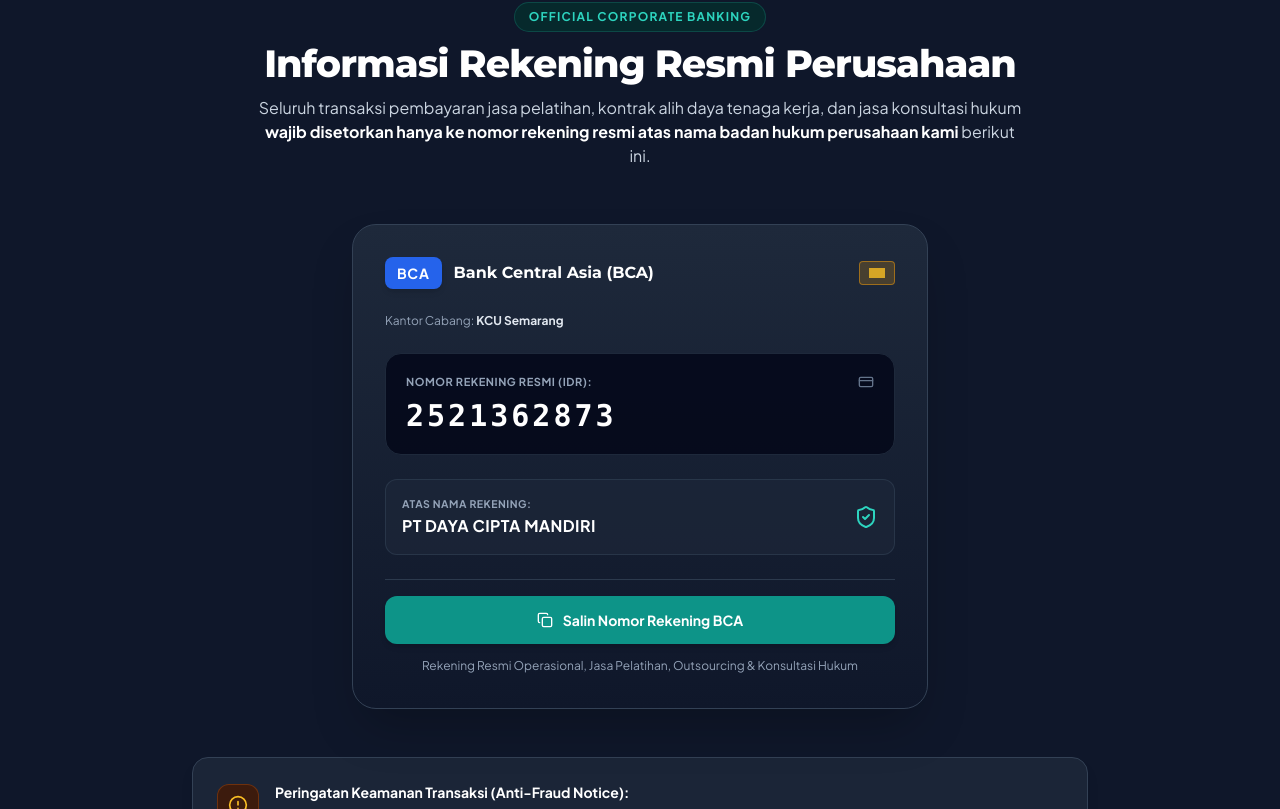
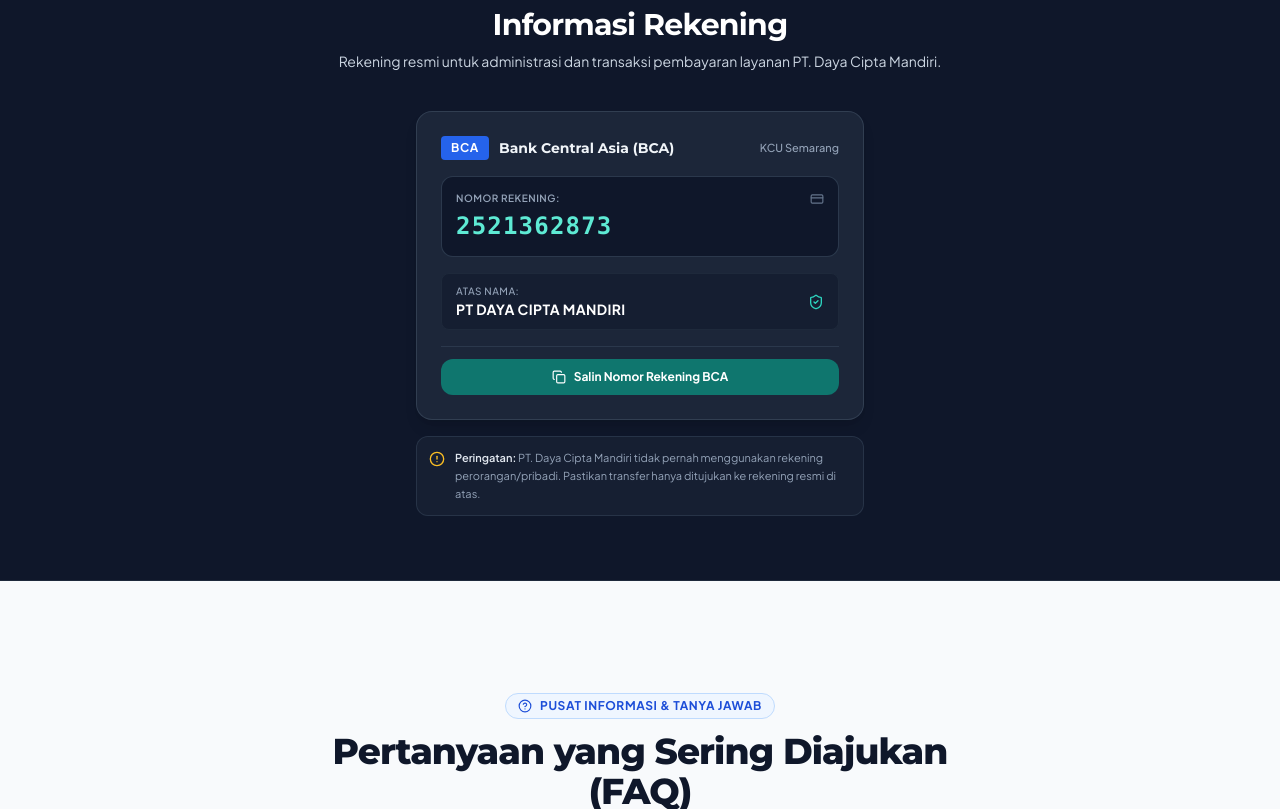
Before and after one commit to astridriyandani99/dc, a React (Vite) app: page / in a window 1280 px wide. Shown: the part 4651-5460 px from the top of the page. Built offline with nearby package versions, Linux system fonts and the light colour scheme.

Commit message:
style: make bank account section proportional, clean, and update title to Informasi Rekening

```diff
--- a/src/components/BankAccounts.jsx
+++ b/src/components/BankAccounts.jsx
@@ -1,5 +1,5 @@
 import React, { useState } from 'react';
-import { Copy, Check, ShieldCheck, AlertCircle, CreditCard, Lock } from 'lucide-react';
+import { Copy, Check, ShieldCheck, AlertCircle, CreditCard } from 'lucide-react';
 import { bankAccounts } from '../data/bankAccounts';
 import { companyProfile } from '../data/companyProfile';
 
@@ -15,117 +15,105 @@
   };
 
   return (
-    <section id="rekening" className="py-20 lg:py-24 bg-slate-900 text-white relative overflow-hidden border-b border-slate-800">
-      <div className="relative max-w-7xl mx-auto px-4 sm:px-6 lg:px-8">
+    <section id="rekening" className="py-14 sm:py-16 bg-slate-900 text-white relative overflow-hidden border-b border-slate-800">
+      <div className="max-w-7xl mx-auto px-4 sm:px-6 lg:px-8">
 
-        {/* Header */}
-        <div className="text-center max-w-3xl mx-auto mb-14">
-          <span className="text-xs font-extrabold uppercase tracking-widest text-teal-400 bg-teal-950/80 px-3.5 py-1.5 rounded-full border border-teal-800/60 inline-block mb-3">
-            Official Corporate Banking
+        {/* Header - Proportional & Clean */}
+        <div className="text-center max-w-2xl mx-auto mb-10">
+          <span className="text-[11px] font-bold uppercase tracking-widest text-teal-400 bg-teal-950/70 px-3 py-1 rounded-full border border-teal-800/50 inline-block mb-2.5">
+            Pembayaran Resmi
           </span>
-          <h2 className="font-display text-3xl sm:text-4xl lg:text-[38px] font-black text-white tracking-tight">
-            Informasi Rekening Resmi Perusahaan
+          <h2 className="font-display text-2xl sm:text-3xl font-bold text-white tracking-tight">
+            Informasi Rekening
           </h2>
-          <p className="mt-3 text-sm sm:text-base text-slate-300 leading-relaxed font-normal">
-            Seluruh transaksi pembayaran jasa pelatihan, kontrak alih daya tenaga kerja, dan jasa konsultasi hukum <strong className="text-white">wajib disetorkan hanya ke nomor rekening resmi atas nama badan hukum perusahaan kami</strong> berikut ini.
+          <p className="mt-2 text-xs sm:text-sm text-slate-300 leading-relaxed font-normal">
+            Rekening resmi untuk administrasi dan transaksi pembayaran layanan {companyProfile.name}.
           </p>
         </div>
 
-        {/* Bank Cards Container - Centered for single account */}
-        <div className={bankAccounts.length === 1 ? "max-w-xl mx-auto mb-12" : "grid grid-cols-1 md:grid-cols-2 lg:grid-cols-4 gap-6 mb-12"}>
+        {/* Bank Card - Compact & Proportional */}
+        <div className="max-w-md mx-auto">
           {bankAccounts.map((bank) => {
             const isCopied = copiedId === bank.id;
             return (
               <div
                 key={bank.id}
-                className="rounded-3xl p-7 sm:p-8 bg-gradient-to-b from-slate-800 to-slate-900 border border-slate-700 hover:border-slate-500 shadow-2xl flex flex-col justify-between relative group transition-all duration-200"
+                className="rounded-2xl p-5 sm:p-6 bg-slate-800/90 border border-slate-700/90 shadow-lg flex flex-col justify-between"
               >
                 <div>
                   {/* Card Header */}
-                  <div className="flex items-center justify-between mb-6">
-                    <div className="flex items-center space-x-3">
-                      <span className="text-sm font-black tracking-wider px-3 py-1.5 rounded-lg bg-blue-600 text-white shadow-md">
+                  <div className="flex items-center justify-between mb-4">
+                    <div className="flex items-center space-x-2.5">
+                      <span className="text-xs font-black tracking-wider px-2.5 py-1 rounded bg-blue-600 text-white shadow-xs">
                         {bank.shortName}
                       </span>
-                      <span className="font-display text-base font-bold text-white">
+                      <span className="font-display text-sm font-bold text-slate-100">
                         {bank.bankName}
                       </span>
                     </div>
-                    <div className="w-9 h-6 rounded bg-amber-500/20 border border-amber-500/50 flex items-center justify-center">
-                      <div className="w-4 h-2.5 rounded-xs bg-amber-400/80"></div>
-                    </div>
+                    <span className="text-[11px] text-slate-400 font-medium">
+                      {bank.branch}
+                    </span>
                   </div>
 
-                  <p className="text-xs text-slate-400 mb-6">
-                    Kantor Cabang: <strong className="text-slate-200">{bank.branch}</strong>
-                  </p>
-
                   {/* Account Number Box */}
-                  <div className="bg-slate-950/80 rounded-2xl p-5 border border-slate-800 mb-6">
-                    <div className="text-[11px] text-slate-400 font-bold uppercase tracking-wider mb-2 flex items-center justify-between">
-                      <span>Nomor Rekening Resmi ({bank.currency}):</span>
-                      <CreditCard className="w-4 h-4 text-slate-500" />
+                  <div className="bg-slate-900/90 rounded-xl p-3.5 border border-slate-700/80 mb-4">
+                    <div className="text-[10px] text-slate-400 font-semibold uppercase tracking-wider mb-1 flex items-center justify-between">
+                      <span>Nomor Rekening:</span>
+                      <CreditCard className="w-3.5 h-3.5 text-slate-500" />
                     </div>
-                    <div className="font-mono text-2xl sm:text-3xl font-black text-white tracking-widest text-teal-300">
+                    <div className="font-mono text-xl sm:text-2xl font-bold text-teal-300 tracking-wider">
                       {bank.accountNumber}
                     </div>
                   </div>
 
                   {/* Beneficiary */}
-                  <div className="mb-6 p-4 rounded-xl bg-slate-800/60 border border-slate-700/60 flex items-center justify-between">
+                  <div className="mb-4 px-3.5 py-2.5 rounded-lg bg-slate-900/50 border border-slate-800 flex items-center justify-between">
                     <div>
-                      <span className="text-[10.5px] text-slate-400 font-bold uppercase tracking-wider block">
-                        Atas Nama Rekening:
+                      <span className="text-[10px] text-slate-400 font-medium uppercase tracking-wider block">
+                        Atas Nama:
                       </span>
-                      <span className="text-sm sm:text-base font-black text-white uppercase tracking-wide block mt-0.5">
+                      <span className="text-xs sm:text-sm font-bold text-white uppercase tracking-wide block">
                         {bank.accountName}
                       </span>
                     </div>
-                    <ShieldCheck className="w-6 h-6 text-teal-400 flex-shrink-0" />
+                    <ShieldCheck className="w-4 h-4 text-teal-400 flex-shrink-0" />
                   </div>
                 </div>
 
                 {/* Copy Button */}
-                <div className="pt-4 border-t border-slate-700/80">
+                <div className="pt-3 border-t border-slate-700/70">
                   <button
                     onClick={() => handleCopy(bank.accountNumber, bank.id)}
-                    className={`w-full py-3.5 px-4 rounded-xl text-sm font-bold flex items-center justify-center space-x-2.5 transition-all shadow-md ${
+                    className={`w-full py-2.5 px-4 rounded-xl text-xs font-bold flex items-center justify-center space-x-2 transition-all ${
                       isCopied
-                        ? 'bg-emerald-600 text-white'
-                        : 'bg-teal-600 hover:bg-teal-500 text-white'
+                        ? 'bg-emerald-600 text-white shadow-sm'
+                        : 'bg-teal-700 hover:bg-teal-600 text-white shadow-xs'
                     }`}
                   >
                     {isCopied ? (
                       <>
-                        <Check className="w-5 h-5 text-white animate-bounce" />
-                        <span>Nomor Rekening Tersalin ke Clipboard!</span>
+                        <Check className="w-3.5 h-3.5 text-white animate-bounce" />
+                        <span>Nomor Rekening Tersalin!</span>
                       </>
                     ) : (
                       <>
-                        <Copy className="w-4 h-4 text-white" />
+                        <Copy className="w-3.5 h-3.5 text-white" />
                         <span>Salin Nomor Rekening BCA</span>
                       </>
                     )}
                   </button>
-                  <p className="text-xs text-slate-400 text-center mt-3 leading-relaxed">
-                    {bank.description}
-                  </p>
                 </div>
               </div>
             );
           })}
-        </div>
 
-        {/* Security / Anti-Fraud Warning Box */}
-        <div className="bg-slate-800/80 border border-slate-700 rounded-2xl p-5 sm:p-6 max-w-4xl mx-auto flex items-start space-x-4 shadow-lg">
-          <div className="p-2.5 rounded-xl bg-amber-950/80 text-amber-400 border border-amber-800/60 flex-shrink-0 mt-0.5">
-            <AlertCircle className="w-5 h-5 stroke-[2]" />
-          </div>
-          <div className="text-xs sm:text-sm text-slate-300 leading-relaxed font-normal">
-            <strong className="text-white font-bold block mb-1">
-              Peringatan Keamanan Transaksi (Anti-Fraud Notice):
-            </strong>
-            PT Daya Cipta Mandiri <span className="text-amber-300 font-bold">tidak pernah menggunakan rekening bank atas nama pribadi (perorangan)</span> untuk transaksi resmi perusahaan. Seluruh pembayaran resmi diterbitkan Invoice bernomor seri dan Faktur Pajak resmi. Jika ada keraguan, silakan hubungi kontak verifikasi keuangan kami di <strong className="text-white">{companyProfile.phone}</strong>.
+          {/* Anti-Fraud Notice - Compact & Discreet */}
+          <div className="mt-4 p-3 rounded-xl bg-slate-800/50 border border-slate-700/60 flex items-start space-x-2.5 text-[11px] text-slate-400 leading-relaxed">
+            <AlertCircle className="w-4 h-4 text-amber-400 flex-shrink-0 mt-0.5" />
+            <div>
+              <strong className="text-slate-200 font-semibold">Peringatan:</strong> {companyProfile.name} tidak pernah menggunakan rekening perorangan/pribadi. Pastikan transfer hanya ditujukan ke rekening resmi di atas.
+            </div>
           </div>
         </div>
 
```
